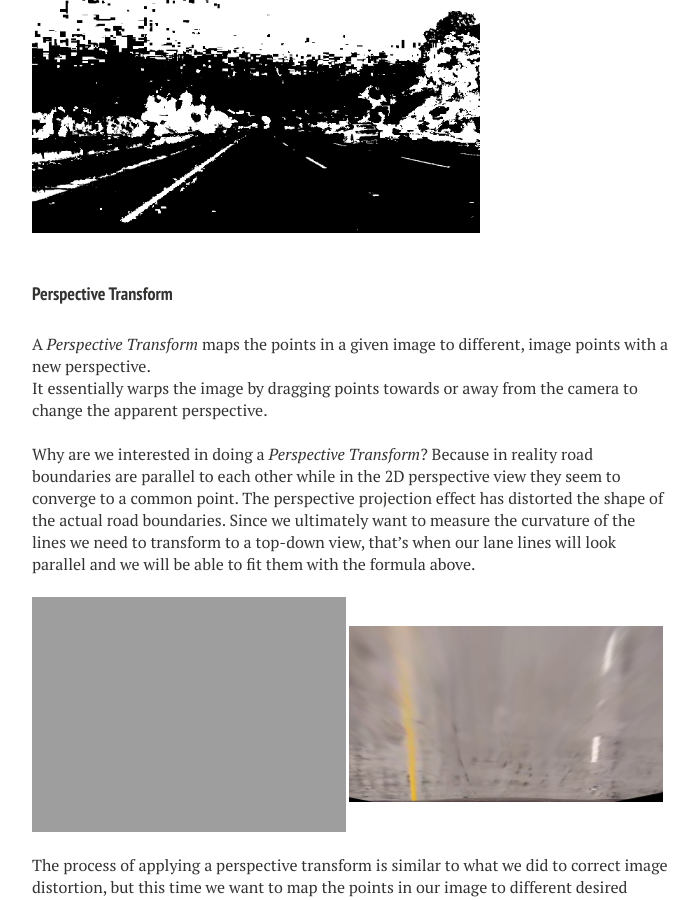
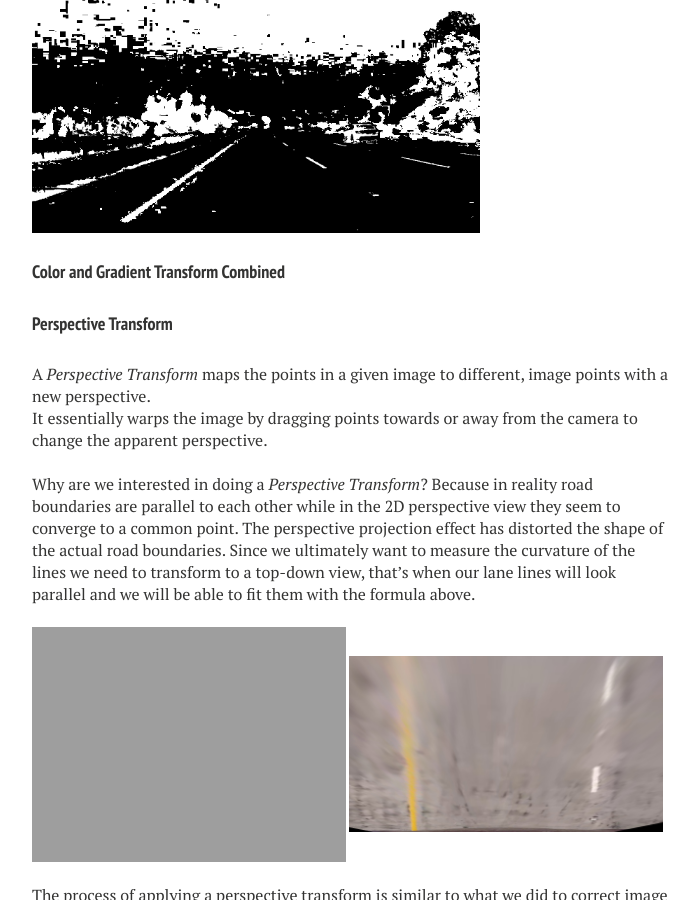
Before and after one commit to IacopomC/iacopomc.github.io, a Jekyll site: the page built from _posts/2020-07-16-advanced-lane-finding.md, in a window 1280 px wide and 900 px high, scrolled down 6251 px. Shown: the whole window, without its empty margins (288-986 px from the left). Built offline with Jekyll 4.4.1, drawn with Linux system fonts in a browser that asks for light colours; nearby versions of some CDN libraries; our own code applies the rules of GitHub Pages for plain Markdown files.

Commit message:
Add color and gradient transform section

```diff
--- a/_posts/2020-07-16-advanced-lane-finding.md
+++ b/_posts/2020-07-16-advanced-lane-finding.md
@@ -220,7 +220,7 @@ As with gradients, it's worth combining various color thresholds to make the mos
 
 <img src="{{ site.url }}/assets/images/advanced-lane-finding-post/color_transform.jpg" width="70%">
 
-<br/>
+#### Color and Gradient Transform Combined
 
 
 #### Perspective Transform
```
